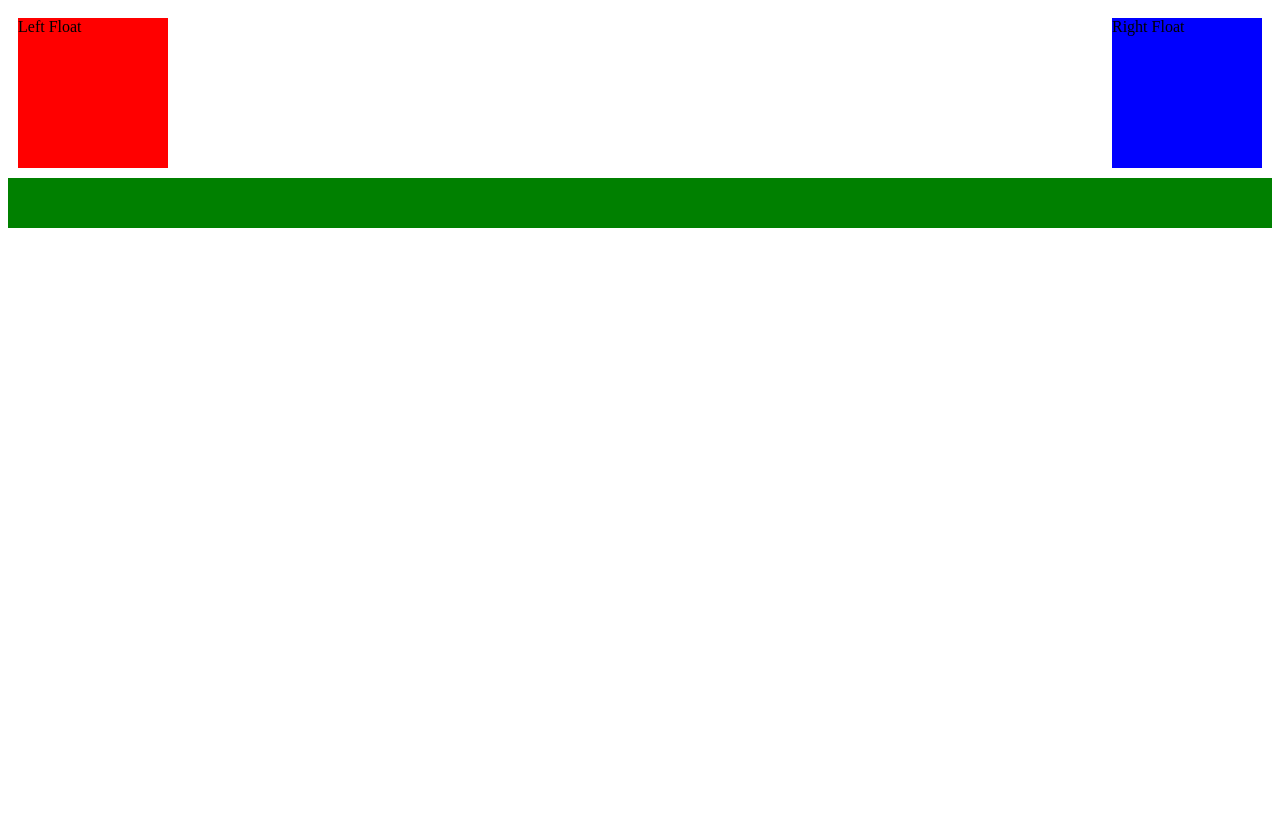
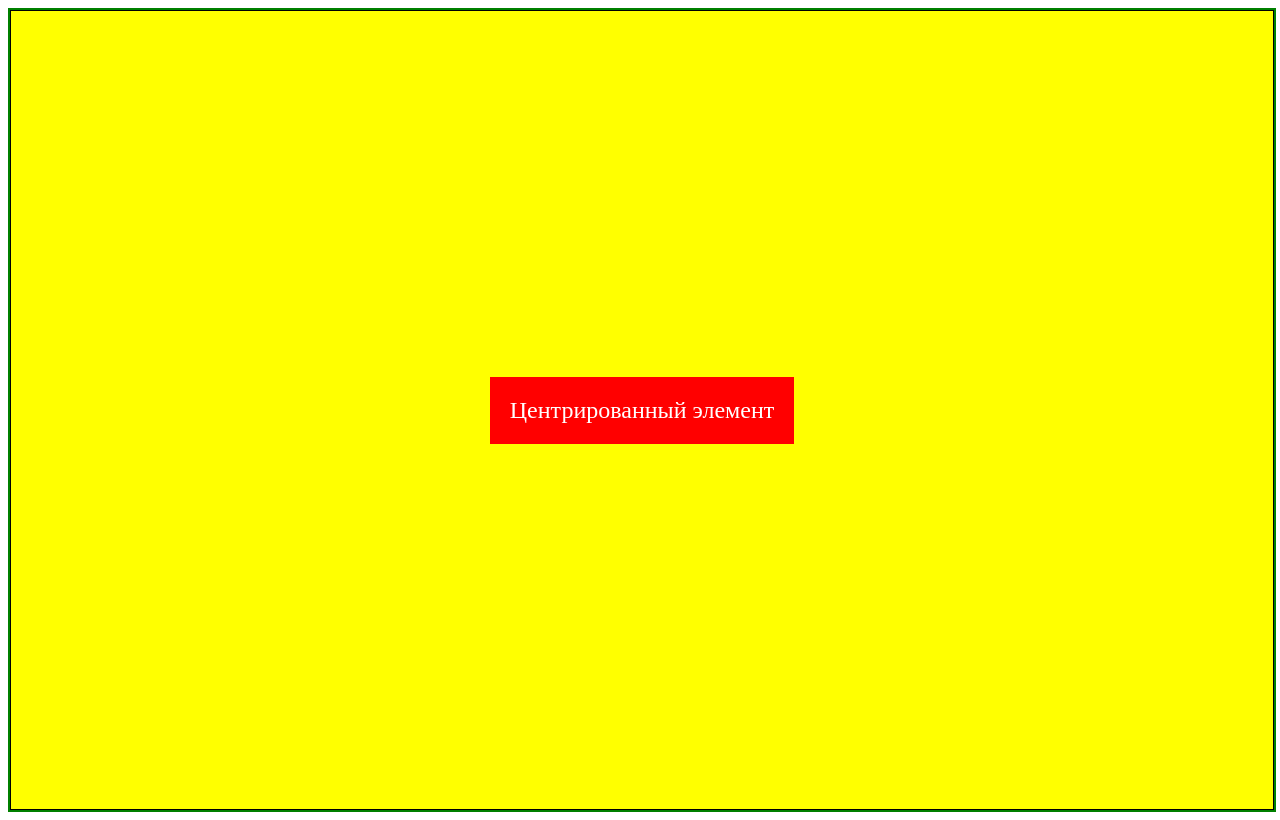
Before and after one commit to RiakhinEvgeniy/Learn-HTML-CSS, a plain HTML site: page index.html in a window 1280 px wide. Drawn offline with Linux system fonts and the light colour scheme.

Commit message:
Centering elements is with table and cell

```diff
--- a/index.html
+++ b/index.html
@@ -8,17 +8,11 @@
 </head>
 <body>
 
-    <!-- <div class="float-left"></div>
-    <p>
-        Lorem ipsum dolor sit amet, consectetur adipiscing elit. Mauris faucibus sapien sit amet turpis cursus, ut blandit eros facilisis. Maecenas consectetur lacinia libero, at condimentum turpis. Sed volutpat leo ut justo sollicitudin, eu efficitur ligula posuere. Fusce nec sem eget nulla malesuada egestas. Fusce vehicula libero in neque mattis, et faucibus odio tempor. Nullam vehicula elementum lectus, sit amet fringilla orci. Cras imperdiet auctor tortor, nec sollicitudin mauris blandit non.
-    </p>
-    <p>
-        Nulla facilisi. Integer ac quam vel dui interdum venenatis. Quisque a tempor ex, et vestibulum elit. Praesent mattis urna sed dolor aliquam, in commodo dui pharetra. Curabitur non mauris vel mi fermentum dictum. Vivamus fermentum sem eget ligula luctus, nec pellentesque urna aliquet. Nam ornare ligula ut libero condimentum lacinia. Ut convallis orci sit amet ligula iaculis, ac posuere metus elementum.
-    </p> -->
-
-    <div class="float-left">Left Float</div>
-    <div class="float-right">Right Float</div>
-    <div class="clear-both"></div>
+    <div class="table-container">
+        <div class="table-cell">
+          <div class="centered-box">Центрированный элемент</div>
+        </div>
+      </div>
 
 <script src="mycode.js"></script>
 </body>
--- a/style.css
+++ b/style.css
@@ -1,28 +1,20 @@
-/* .float-left {
-   width: 150px;
-   height: 150px;
-   margin: 10px;
-   float: left;
+.table-container {
+   display: table;
+   width: 100%;
+   height: 100vh;
+   background-color: yellow;
+   border: 2px solid green;
+}
+.table-cell {
+   display: table-cell;
+   vertical-align: middle;
+   text-align: center;
+   border: 1px solid black;
+}
+.centered-box {
+   display: inline-block;
    background-color: red;
-} */
-
-.float-left {
-   float: left;
-   margin: 10px;
-   background-color: red;
-   width: 150px;
-   height: 150px;
+   padding: 20px;
+   color: white;
+   font-size: 24px;
 }
-.float-right {
-   float: right;
-   margin: 10px;
-   background-color: blue;
-   width: 150px;
-   height: 150px;
-}
-.clear-both {
-   clear: both;
-   width: 100%;
-   height: 50px;
-   background-color: green;
-}
```
